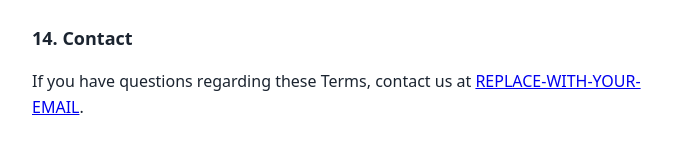
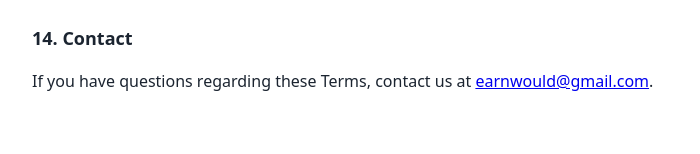
Before and after one commit to vaghelakamlesh/earn-would-pages, a plain HTML site: page terms.html in a window 1280 px wide. Shown: the part 2100-2254 px from the top of the page, without its empty margins (288-988 px from the left). Drawn offline with Linux system fonts and the light colour scheme.

Commit message:
Update contact email in terms.html

```diff
--- a/terms.html
+++ b/terms.html
@@ -51,6 +51,6 @@
 <p>These terms are governed by and construed in accordance with the laws of India.</p>
 
 <h2>14. Contact</h2>
-<p>If you have questions regarding these Terms, contact us at <a href="mailto:REPLACE-WITH-YOUR-EMAIL">REPLACE-WITH-YOUR-EMAIL</a>.</p>
+<p>If you have questions regarding these Terms, contact us at <a href="mailto:earnwould@gmail.com">earnwould@gmail.com</a>.</p>
 </body>
 </html>
```
